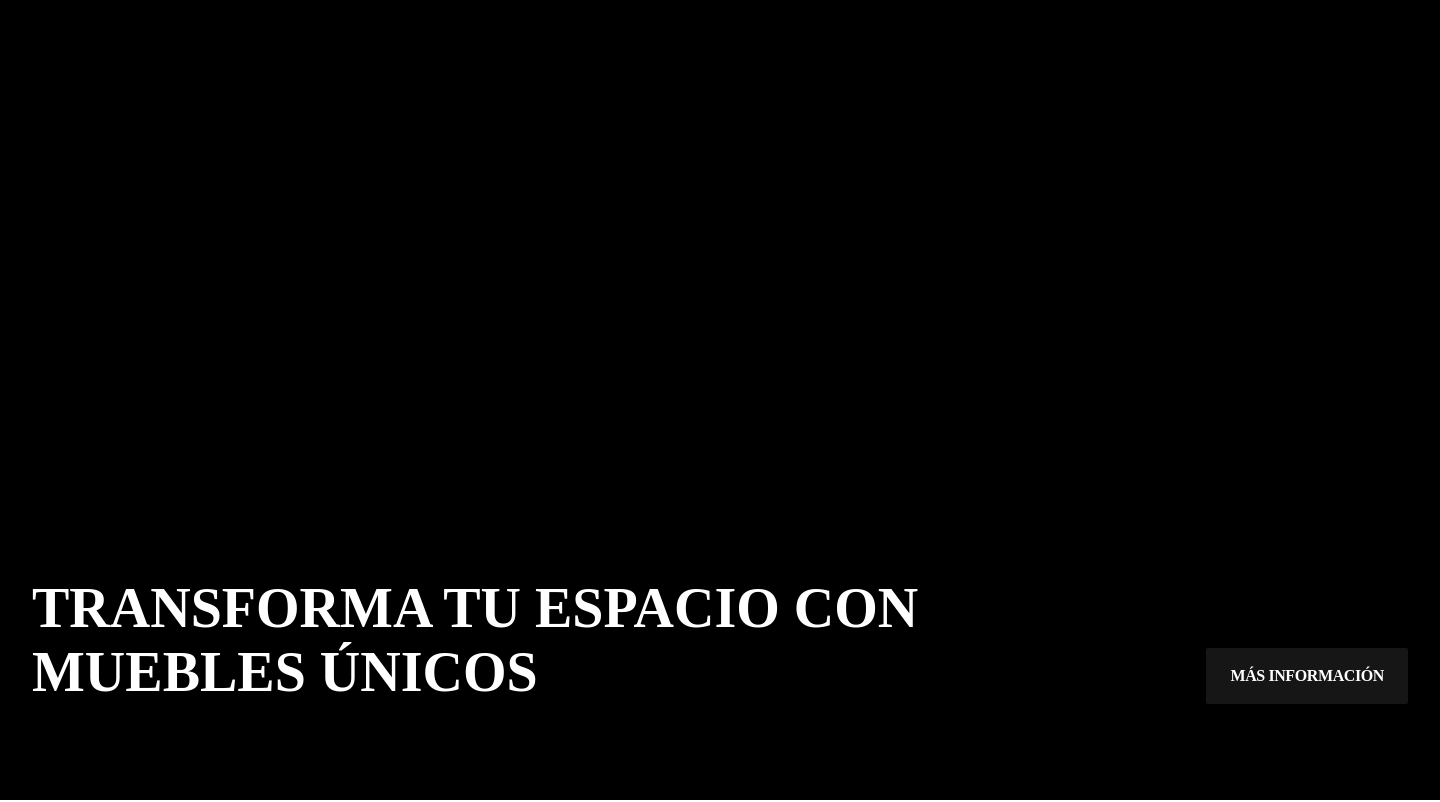
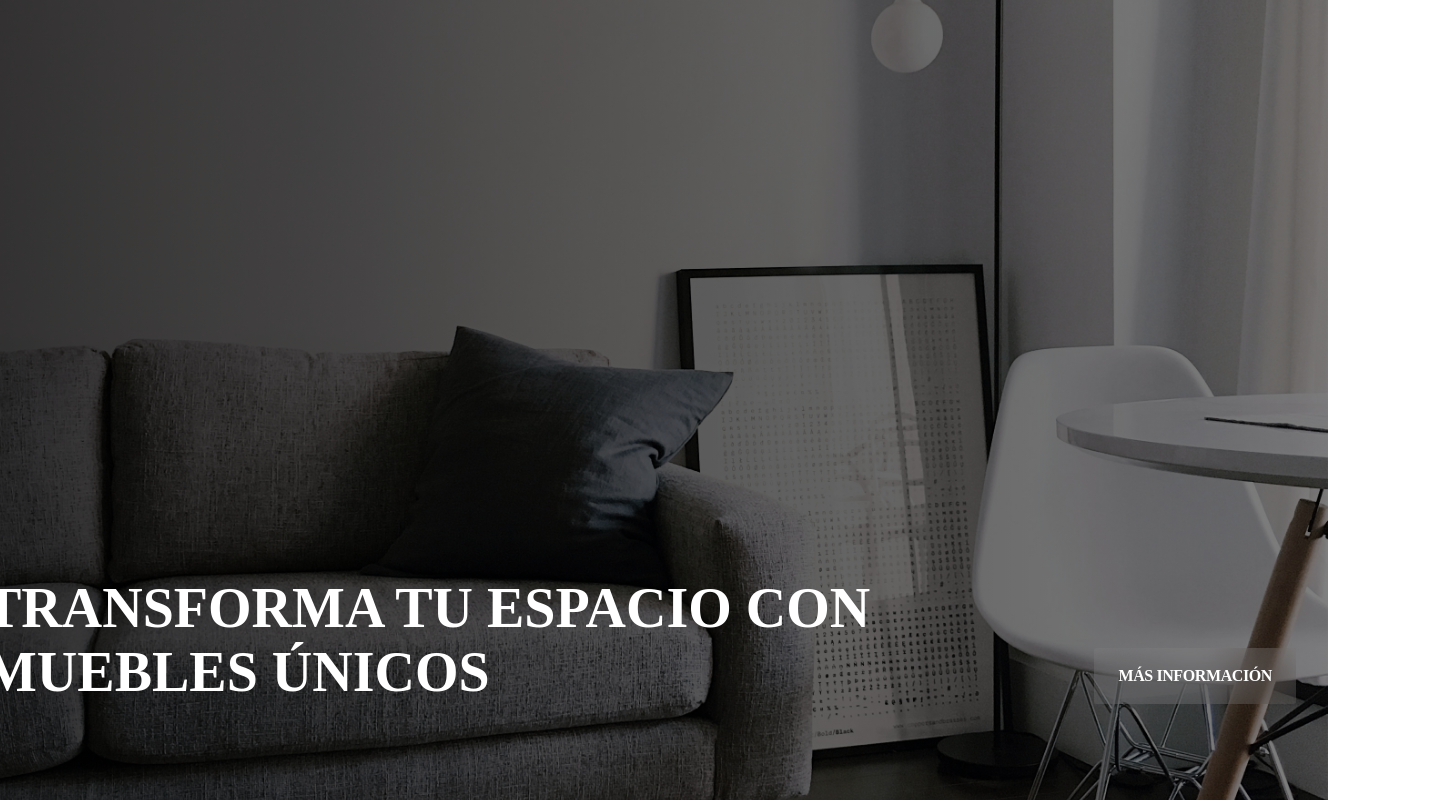
Before and after one commit to GuilleMarejada/abitacoloLandingPage, a React (Vite) app: page / in a window 1280 px wide. Shown: the top 802 px of the page, 1440 px wide, since content can reach past the window. Built offline with nearby package versions, Linux system fonts and the light colour scheme.

Commit message:
Avanzamos en componente Banner para Home, establecemos img de fondo y degradados

```diff
--- a/src/components/home/Banner.jsx
+++ b/src/components/home/Banner.jsx
@@ -1,16 +1,24 @@
 import React from "react";
+import imgBanner from "../../assets/Home/fondoHome.jpeg";
 
 const Banner = () => {
   return (
-    <div className="h-[800px] px-8 py-24 bg-gradient-to-r from-black to-black flex-col justify-end items-start gap-2.5 inline-flex">
-      <div className="flex-col justify-start items-start gap-16 flex">
-        <div className="w-[1376px] justify-start items-end gap-4 inline-flex">
-          <div className="grow shrink basis-0 text-white text-[56px] font-bold font-['Raleway'] uppercase leading-[64px]">
-            Transforma tu espacio con muebles únicos
-          </div>
-          <div className="px-6 py-4 bg-[#d5d5d5]/10 rounded-sm backdrop-blur-xl justify-start items-start gap-1 flex">
-            <div className="text-white text-base font-bold font-['Raleway'] uppercase leading-normal tracking-tight">
-              MÁS INFORMACIÓN
+    <div className="w-full h-[800px] bg-black/70 grid justify-center">
+      <div
+        className="w-[1376px] flex justify-center bg-cover bg-no-repeat bg-center"
+        style={{ backgroundImage: `url(${imgBanner})` }}
+      >
+        <div className="px-8 py-24 flex-col justify-end items-start gap-2.5 inline-flex bg-gradient-to-r from-black/80 to-black/50">
+          <div className="flex-col justify-start items-start gap-16 flex">
+            <div className="justify-start items-end gap-4 inline-flex">
+              <h1 className="grow shrink basis-0 text-white text-[56px] font-bold font-['Raleway'] uppercase leading-[64px]">
+                Transforma tu espacio con muebles únicos
+              </h1>
+              <button className="px-6 py-4 bg-[#d5d5d5]/10 rounded-sm backdrop-blur-xl justify-start items-start gap-1 flex">
+                <span className="text-white text-base font-bold font-['Raleway'] uppercase leading-normal tracking-tight">
+                  MÁS INFORMACIÓN
+                </span>
+              </button>
             </div>
           </div>
         </div>
```
Also changed, not shown: src/assets/Home/fondoHome.jpeg (added).
